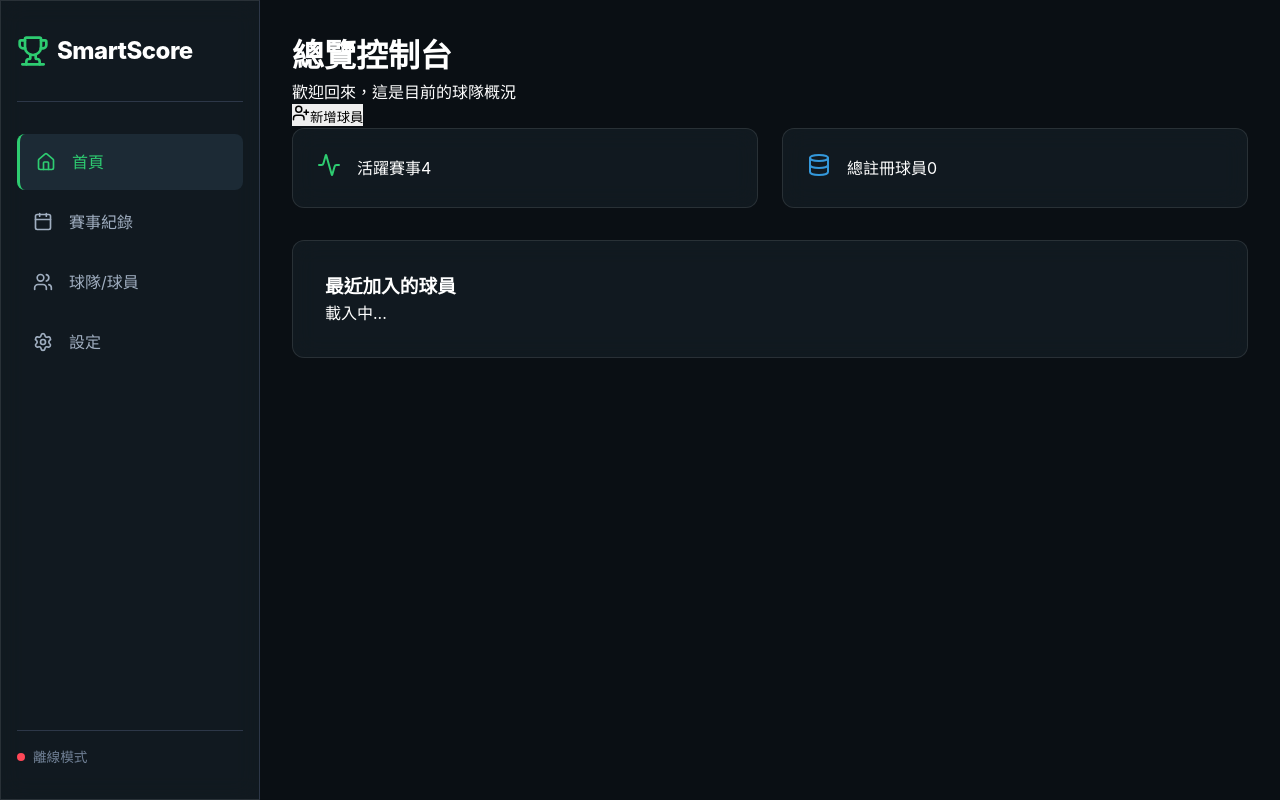
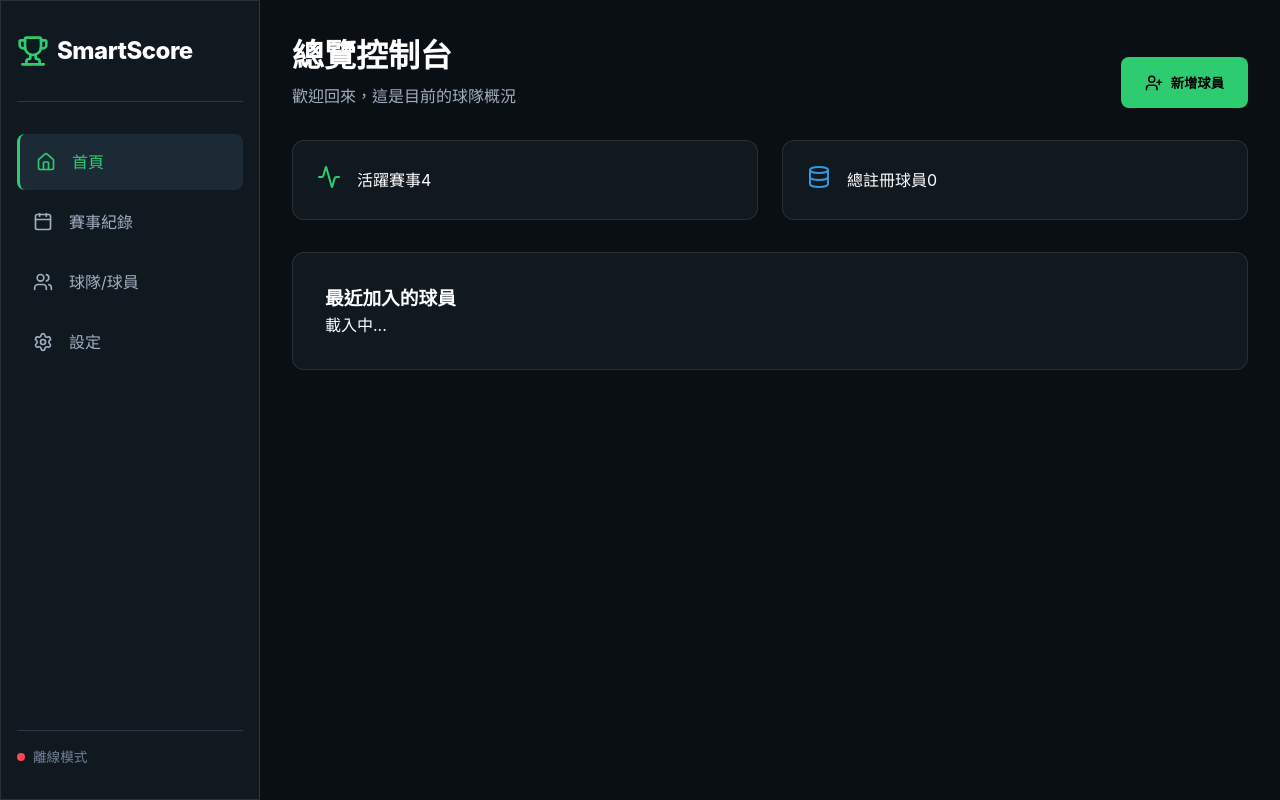
Before and after one commit to Frost-Sakura/Baseball-record, a React (Vite) app: page / in a window 1280 px wide. Built offline with nearby package versions, Linux system fonts and the light colour scheme.

Commit message:
style: 提取通用 UI 組件樣式至全域 CSS 並統一視覺規範

```diff
--- a/src/styles/index.css
+++ b/src/styles/index.css
@@ -99,6 +99,60 @@ button {
   border: 1px solid var(--glass-border);
 }
 
+/* 通用按鈕樣式 */
+.btn-primary {
+  background: var(--accent-primary);
+  color: #000;
+  font-weight: 600;
+  padding: var(--space-md) var(--space-lg);
+  border-radius: var(--radius-md);
+  display: flex;
+  align-items: center;
+  justify-content: center;
+  gap: var(--space-sm);
+  transition: all 0.2s ease;
+}
+
+.btn-primary:hover {
+  transform: translateY(-2px);
+  filter: brightness(1.1);
+  box-shadow: 0 4px 12px rgba(46, 204, 113, 0.3);
+}
+
+.btn-secondary {
+  background: var(--bg-tertiary);
+  color: var(--text-primary);
+  padding: var(--space-md) var(--space-lg);
+  border-radius: var(--radius-md);
+  display: flex;
+  align-items: center;
+  justify-content: center;
+  gap: var(--space-sm);
+  transition: all 0.2s ease;
+}
+
+.btn-secondary:hover {
+  background: var(--bg-secondary);
+  border-color: var(--text-muted);
+}
+
+/* 通用頁面標題 */
+.page-header {
+  display: flex;
+  justify-content: space-between;
+  align-items: flex-end;
+  margin-bottom: var(--space-xl);
+}
+
+.page-header h1 {
+  font-size: 2rem;
+  margin-bottom: var(--space-xs);
+}
+
+.page-header p {
+  color: var(--text-secondary);
+}
+
 /* 基礎佈局 */
 #root {
   min-height: 100vh;
```
